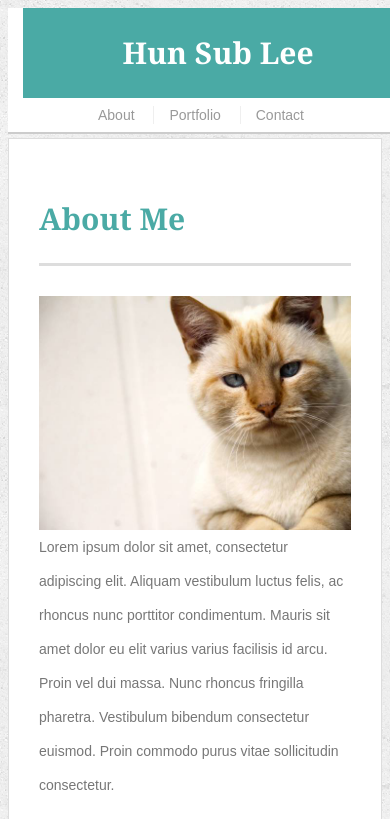
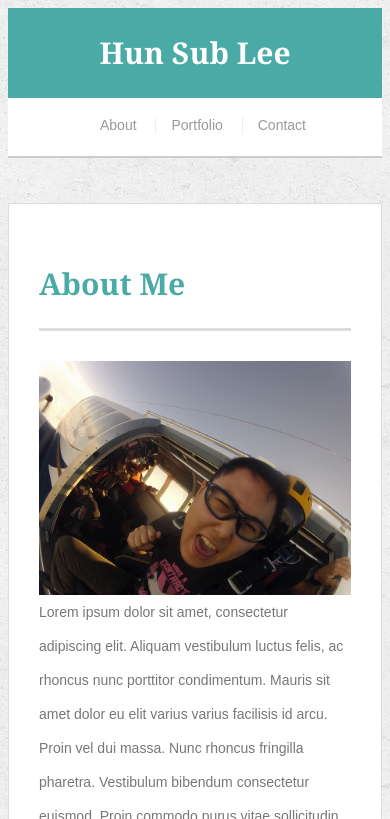
Before and after one commit to shinji911/Responsive-Portfolio, a plain HTML site: page index.html in a window 390 px wide. Shown: the top 819 px of the page. Drawn offline with Linux system fonts and the light colour scheme.

Commit message:
header fix

```diff
--- a/assets/css/style.css
+++ b/assets/css/style.css
@@ -256,16 +256,18 @@ input[type=submit] {
     font-size: 14px;
   }
   .container {
-    margin-left: 15px;
+    margin: 0;
   }
   #main-container {
+    padding-top: 15px;
     max-width: 740px;
     margin: 0 auto;
   }
   nav {
-    width: 300px;
+    width: 250px;
     float: none;
     margin: 0 auto;
+    line-height: 55px;
   }
   .auth-image {
     width: 100%;
@@ -273,5 +275,9 @@ input[type=submit] {
   #logo {
     width: 100%;
   }
+  #masthead {
+    position: static;
+    height: 150px;
+  }
 }
 }
--- a/index.html
+++ b/index.html
@@ -24,7 +24,7 @@
     <section class="main-section">
       <h1>About Me</h1>
 
-      <img src="assets/images/cat.jpg" class="auth-image" alt="Your Name">
+      <img src="assets/images/myimg1.JPG" class="auth-image" alt="Ready To Jump">
 
       <p>Lorem ipsum dolor sit amet, consectetur adipiscing elit. Aliquam vestibulum luctus felis, ac rhoncus nunc porttitor condimentum. Mauris sit amet dolor eu elit varius varius facilisis id arcu. Proin vel dui massa. Nunc rhoncus fringilla pharetra. Vestibulum bibendum consectetur euismod. Proin commodo purus vitae sollicitudin consectetur.</p>
 
```
Also changed, not shown: assets/images/cat.jpg (deleted), assets/images/myimg1.JPG (added).
